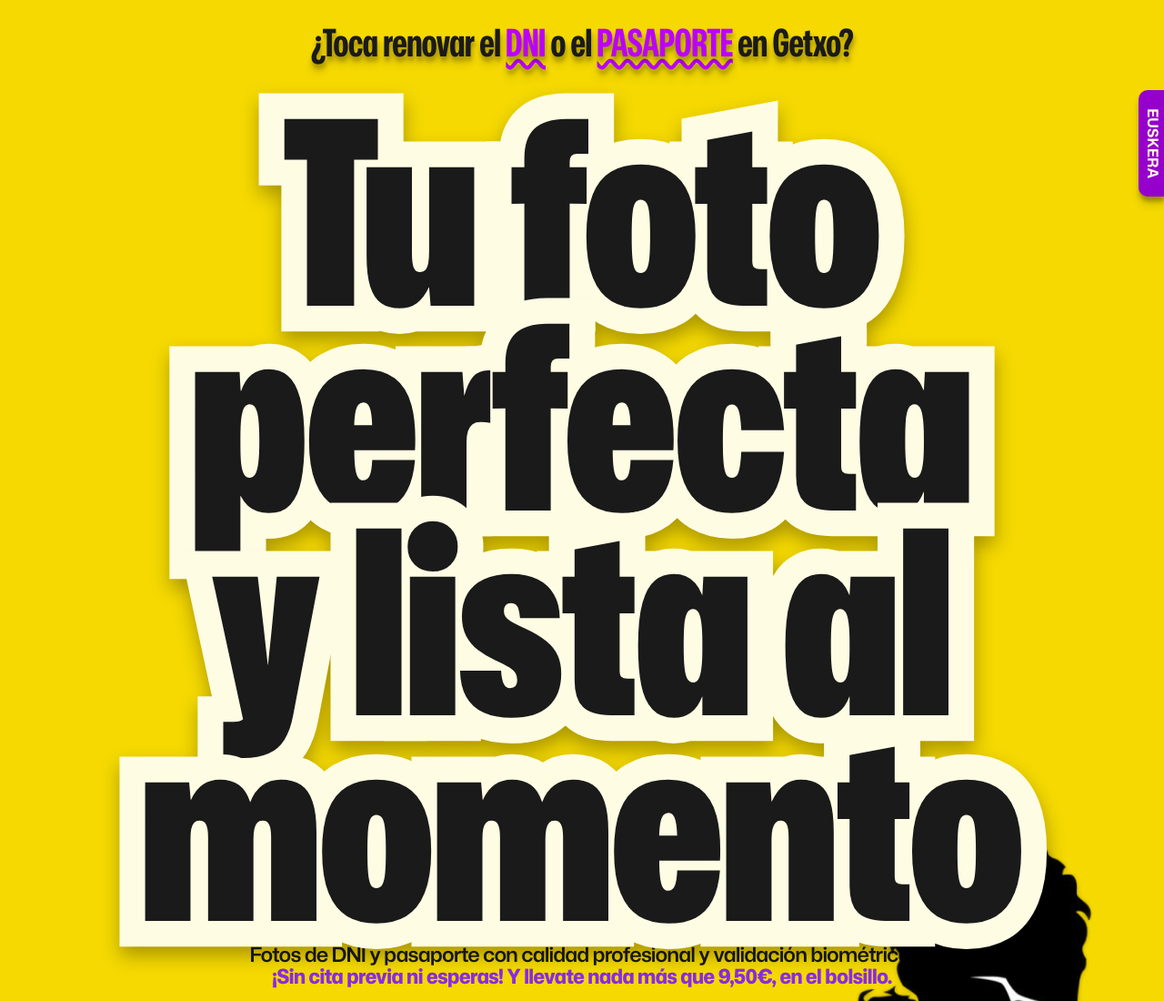
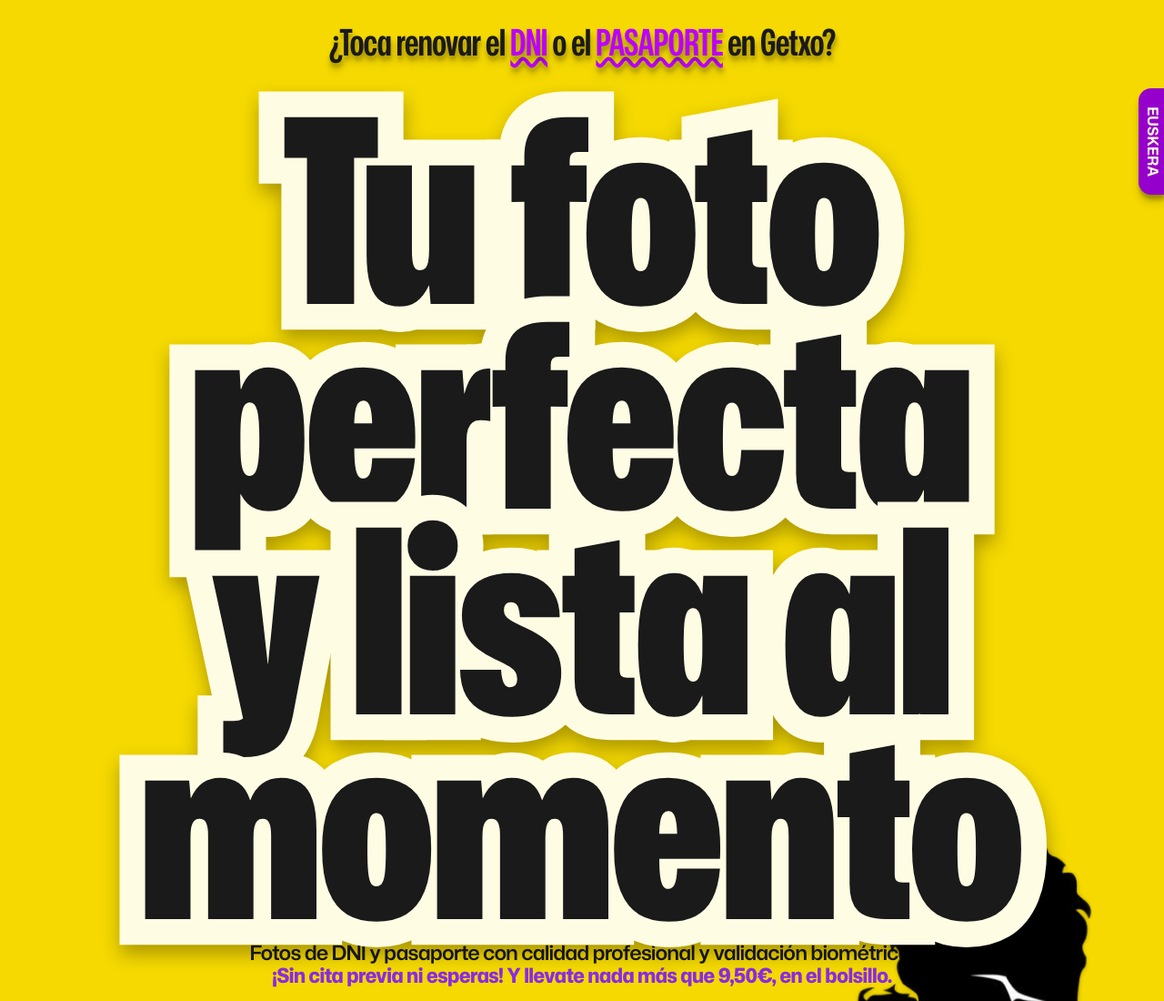
Before and after one commit to drkedrkedjon/argazkilur-v1, a plain HTML site: page index.html in a window 1280 px wide. Shown: the top 1100 px of the page at 91% size. Drawn offline with Linux system fonts and the light colour scheme.

Commit message:
Fine tuning

```diff
--- a/styles/styles.css
+++ b/styles/styles.css
@@ -18,13 +18,13 @@ body {
 
 .hero-pretitle {
   grid-column: 2/3;
-  font-size: 2.6rem;
+  font-size: 2.5rem;
   line-height: 1.1;
   margin-block: 1.5rem;
   text-shadow: var(--text-shadow-headers);
 
   font-variation-settings:
-    "wght" 700,
+    "wght" 600,
     "wdth" 75,
     "opsz" 100;
 
@@ -40,7 +40,7 @@ body {
   writing-mode: vertical-rl;
   align-self: start;
   justify-self: end;
-  border-radius: 10px 0 0 10px;
+  border-radius: 14px 0 0 14px;
   box-shadow: var(--box-shadow);
   background-color: var(--purpura-oscura);
   color: var(--blanco);
```
